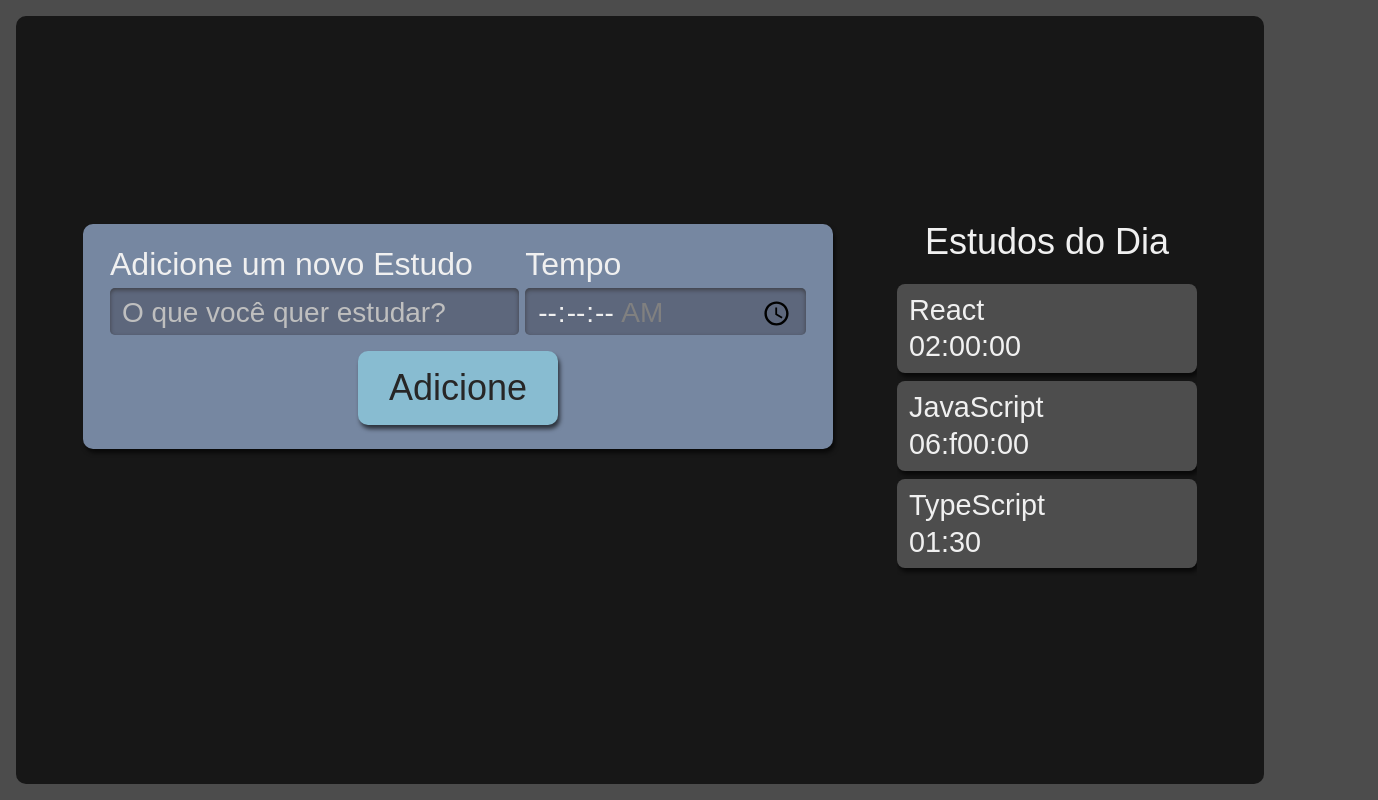
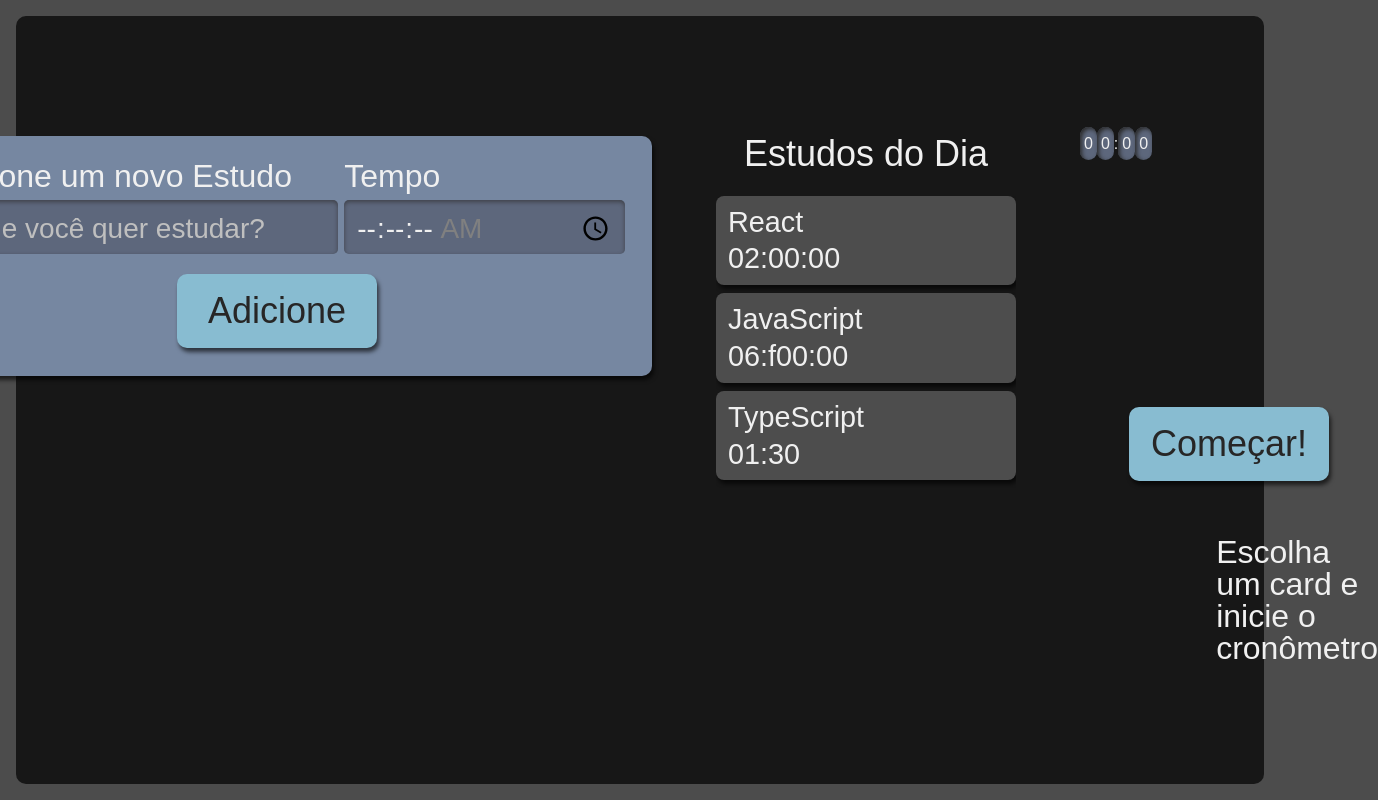
Before and after one commit to FerrazNathan/Studies, a React (Create React App) app in the folder studies/: page / in a window 1280 px wide. Shown: the whole page, 1378 px wide, since content can reach past the window. Built offline with nearby package versions, Linux system fonts and the light colour scheme.

Commit message:
criação do componente StopWatch

```diff
--- /dev/null
+++ b/studies/src/components/StopWatch/StopWatch.module.scss
@@ -0,0 +1,59 @@
+.stopwatch {
+    display: flex;
+    flex-direction: column;
+    align-items: center;
+    grid-area: stopwatch;
+
+    .watchWrapper {
+      align-items: center;
+      background-color: #7687A1;
+      border-radius: 10px;
+      box-shadow: 2px 4px 4px #0000009F;
+      box-sizing: border-box;
+      display: flex;
+      font-size: 5rem;
+      justify-content: center;
+      margin-bottom: 24px;
+      padding: 16px 12px;
+      width: 100%;
+    }
+
+    .title {
+      font-size: 2rem;
+    }
+
+    button {
+      background-color: #88bcd1;
+      border-radius: 10px;
+      box-shadow: 2px 4px 4px #0000009F;
+      color: #272626;
+      cursor: pointer;
+      font-size: 1.25rem;
+      padding: 16px;
+      width: 150px;
+
+      &:active {
+        background-color: #7CA6B7;
+        box-shadow: 2px 2px 4px #0000009F inset;
+        cursor: auto;
+      }
+    }
+
+    @media screen and (min-width:1280px) {
+
+      .relogioWrapper{
+        font-size: 15rem;
+      }
+
+      p {
+        font-size: 2rem;
+      }
+
+      button {
+        grid-column-start: span 2;
+        justify-self: center;
+        width: 200px;
+        font-size: 2.25rem;
+      }
+    }
+  }
--- /dev/null
+++ b/studies/src/components/StopWatch/Watch/Watch.module.scss
@@ -0,0 +1,21 @@
+.watchNumber {
+    background-color: #5D677C;
+    box-shadow: 2px 2px 4px #2B2B2B inset;
+    height: 3.6rem;
+    width: 3rem;
+    padding: 8px 4px;
+    border-radius: 10px;
+
+    @media screen and (min-width:1280px) {
+      height: 10.8rem;
+      width: 9rem;
+    }
+  }
+
+  .watchDivision {
+    height: 4.2rem;
+
+    @media screen and (min-width:1280px) {
+      height: 12.6rem;
+    }
+  }
--- /dev/null
+++ b/studies/src/components/StopWatch/Watch/index.tsx
@@ -0,0 +1,13 @@
+import styles from './Watch.module.scss'
+
+export default function Watch() {
+	return (
+		<>
+			<span className={styles.watchNumber}>0</span>
+			<span className={styles.watchNumber}>0</span>
+			<span className={styles.watchDivision}>:</span>
+			<span className={styles.watchNumber}>0</span>
+			<span className={styles.watchNumber}>0</span>
+		</>
+	)
+}
--- /dev/null
+++ b/studies/src/components/StopWatch/index.tsx
@@ -0,0 +1,17 @@
+import Button from "../Button";
+import Watch from "./Watch";
+import styles from './StopWatch.module.scss'
+
+export default function StopWatch() {
+	return (
+		<>
+			<div className={styles.stopwatch}>
+				<p className={styles.title}>Escolha um card e inicie o cronômetro</p>
+			</div>
+			<div className={styles.watchWrapper}>
+				<Watch />
+			</div>
+			<Button text='Começar!' />
+		</>
+	)
+}
--- a/studies/src/pages/App.tsx
+++ b/studies/src/pages/App.tsx
@@ -1,6 +1,7 @@
 import React from 'react';
 import Form from '../components/Form';
 import List from '../components/List';
+import StopWatch from '../components/StopWatch';
 import styles from './App.module.scss'
 
 function App() {
@@ -8,6 +9,7 @@ function App() {
     <div className={styles.AppStyle}>
       <Form />
       <List />
+      <StopWatch />
     </div>
   );
 }
```
